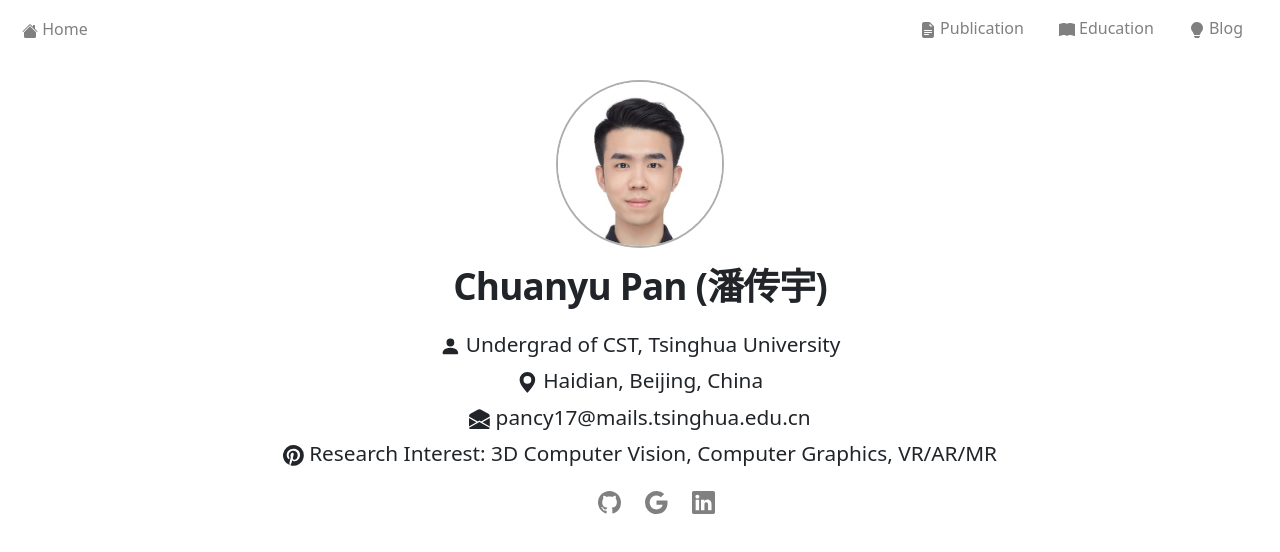
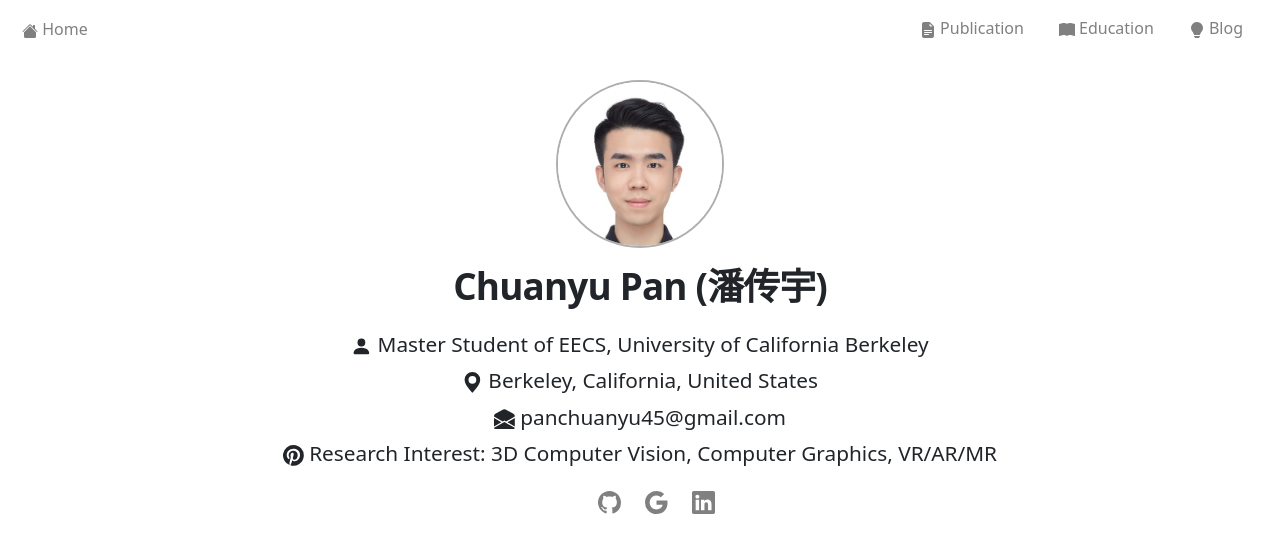
Before and after one commit to pptrick/pptrick.github.io, a Next.js app in the folder src/: page / in a window 1280 px wide. Shown: the top 552 px of the page. Built offline with nearby package versions, Linux system fonts and the light colour scheme.

Commit message:
update op pages

```diff
--- a/src/pages/education.js
+++ b/src/pages/education.js
@@ -34,7 +34,8 @@ export default function Education(){
     return (
         <Layout>
             <Divider className={styles.divider}><BsFillBookFill/> Education</Divider>
-            <EducationCard school="Tsinghua University" time="2019.7 - Present" department="Department of Computer Science and Technology" degree="Student, Bachelor of Engineering in Science" img_path="/images/tsinghua.png"/>
+            <EducationCard school="University of California Berkeley" time="2022.8 - present" department="Department of Electronic Engineering and Computer Science" degree="Student, Master of Engineering" img_path="/images/Berkeley.png"/>
+            <EducationCard school="Tsinghua University" time="2019.7 - 2022.7" department="Department of Computer Science and Technology" degree="Student, Bachelor of Engineering in Science" img_path="/images/tsinghua.png"/>
             <EducationCard school="Stanford University" time="2021.3 - 2021.11" department="Geometric Computation Group and Artificial Intelligence Lab" degree="Exchange Research Student" img_path="/images/stanford.png"/>
             <EducationCard school="Tsinghua University" time="2017.8 - 2019.7" department="Department of Physics" degree="Student" img_path="/images/tsinghua.png"/>
         </Layout>
--- a/src/pages/index.js
+++ b/src/pages/index.js
@@ -10,9 +10,9 @@ export default function Home() {
     <div>
       <Layout>
         <section className={utilStyles.headingMd}>
-            <p className={styles.intropara}><BsFillPersonFill /> Undergrad of CST, Tsinghua University</p>
-            <p className={styles.intropara}><BsFillGeoAltFill /> Haidian, Beijing, China</p>
-            <p className={styles.intropara}><BsFillEnvelopeOpenFill /> pancy17@mails.tsinghua.edu.cn</p>
+            <p className={styles.intropara}><BsFillPersonFill /> Master Student of EECS, University of California Berkeley</p>
+            <p className={styles.intropara}><BsFillGeoAltFill /> Berkeley, California, United States</p>
+            <p className={styles.intropara}><BsFillEnvelopeOpenFill /> panchuanyu45@gmail.com</p>
             <p className={styles.intropara}><BsPinterest /> Research Interest: 3D Computer Vision, Computer Graphics, VR/AR/MR</p>
             <ul className={styles.iconpara}>
               <span className={styles.iconlink}><a href='https://github.com/pptrick' className={styles.link}><BsGithub size={iconlink_size}/></a></span>
--- a/src/public/static/object-pursuit/index.html
+++ b/src/public/static/object-pursuit/index.html
@@ -38,7 +38,7 @@
       <div class="container ">
         <div class="row">
           <div class="col-lg-12 col-md-12 col-sm-12 text-center  offset-xl-0 col-xl-12">
-            <p class="text-left"><em>We propose a framework to continuously learn object-centric representations for visual learning and understanding. Existing object-centric representations either rely on supervisions that individualize objects in the scene, or perform unsuper-vised disentanglement that can hardly deal with complex scenes in the real world. To mitigate the annotation burden and relax the constraints on the statistical com-plexity of the data, our method leverages interactions to effectively sample di-verse variations of an object and the corresponding training signals while learn-ing the object-centric representations. Throughout learning, objects are streamed one by one in random order with unknown identities, and are associated with la-tent codes that can synthesize discriminative weights for each object through a convolutional hypernetwork. Moreover, re-identification of learned objects and forgetting prevention are employed to make the learning process efficient and ro-bust. We perform an extensive study of the key features of the proposed frame-work and analyze the characteristics of the learned representations. Furthermore, we demonstrate the capability of the proposed framework in learning representa-tions that can improve label efficiency in downstream tasks. Our code and trained models are made publicly available at: <a href="https://github.com/pptrick/Object-Pursuit">https://github.com/pptrick/Object-Pursuit</a>.</em></p>
+            <p class="text-left"><em>We propose a framework to continuously learn object-centric representations for visual learning and understanding. Existing object-centric representations either rely on supervisions that individualize objects in the scene, or perform unsupervised disentanglement that can hardly deal with complex scenes in the real world. To mitigate the annotation burden and relax the constraints on the statistical complexity of the data, our method leverages interactions to effectively sample diverse variations of an object and the corresponding training signals while learning the object-centric representations. Throughout learning, objects are streamed one by one in random order with unknown identities, and are associated with latent codes that can synthesize discriminative weights for each object through a convolutional hypernetwork. Moreover, re-identification of learned objects and forgetting prevention are employed to make the learning process efficient and robust. We perform an extensive study of the key features of the proposed framework and analyze the characteristics of the learned representations. Furthermore, we demonstrate the capability of the proposed framework in learning representations that can improve label efficiency in downstream tasks. Our code and trained models are made publicly available at: <a href="https://github.com/pptrick/Object-Pursuit">https://github.com/pptrick/Object-Pursuit</a>.</em></p>
             <p class="text-left">&nbsp;</p>
             <p class="text-left">&nbsp;</p>
             <img src="./res/overview.png" width="600" alt="">
```
Also changed, not shown: src/public/resource/publication/ObjectPursuit/abstract.md (+2 -0 lines), src/out/404.html, src/out/blog.html, src/out/education.html, src/out/images/Berkeley.png (added), src/out/index.html, src/out/publication.html, src/out/resource/publication/ObjectPursuit/abstract.md, src/out/static/object-pursuit/index.html, src/public/images/Berkeley.png (added).
